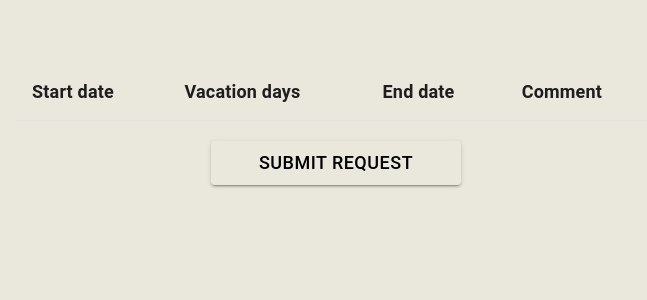
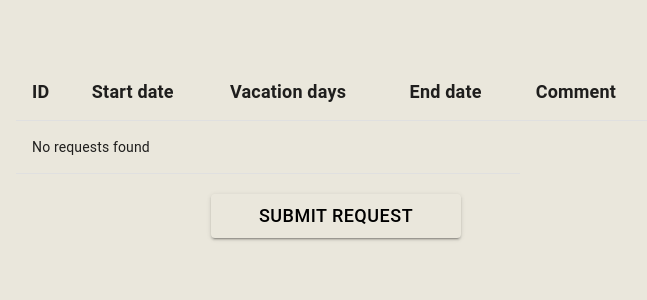
Before and after one commit to Mcclares/Vacation-Request, a React (Create React App) app: page / in a window 1280 px wide. Shown: the top 300 px of the page, without its empty margins (304-951 px from the left). Built offline with nearby package versions, Linux system fonts and the light colour scheme.

Commit message:
feat(api):  create function for getting requests from localStorage and implement this in VacationList

```diff
--- /dev/null
+++ b/src/api/getRequests.js
@@ -0,0 +1,5 @@
+
+export default function getRequests() {
+    const requests = JSON.parse(localStorage.getItem('vacationRequests')) || [];
+    return requests;
+}
--- a/src/components/VacationList/VacationList.js
+++ b/src/components/VacationList/VacationList.js
@@ -1,14 +1,21 @@
 import {Table, TableHead, TableCell, TableBody} from "@mui/material";
 import {TableRow} from "@mui/material";
-import React, {useState} from "react";
+import React, {useEffect, useState} from "react";
 import {tableHeader} from "./VacationListStyles";
+import getRequests from "../../api/getRequests";
 export default function VacationList() {
-    const[requests, setRequests] = useState([])
+    const[requests, setRequests] = useState([]);
+
+    useEffect(() => {
+        const storedRequests = getRequests();
+        setRequests(storedRequests);
+    },[])
 
     return(
         <Table>
             <TableHead >
                 <TableRow>
+                    <TableCell style={tableHeader}>ID</TableCell>
                     <TableCell style={tableHeader}>Start date</TableCell>
                     <TableCell style={tableHeader}>Vacation days</TableCell>
                     <TableCell style={tableHeader}>End date</TableCell>
@@ -16,14 +23,21 @@ export default function VacationList() {
                 </TableRow>
             </TableHead>
             <TableBody>
-                {requests.map((request) => (
-                    <TableRow key={request.id}>
-                        <TableCell>{request.startDate}</TableCell>
-                        <TableCell>{request.vacDays}</TableCell>
-                        <TableCell>{request.endDate}</TableCell>
-                        <TableCell>{request.comment}</TableCell>
+                {requests.length > 0 ? (
+                    requests.map((request) => (
+                        <TableRow key={request.id}>
+                            <TableCell>{request.id}</TableCell>
+                            <TableCell>{request.startDate}</TableCell>
+                            <TableCell>{request.vacationDays}</TableCell>
+                            <TableCell>{request.endDate}</TableCell>
+                            <TableCell>{request.comment}</TableCell>
+                        </TableRow>
+                    ))
+                ) : (
+                    <TableRow>
+                        <TableCell colSpan="4">No requests found</TableCell>
                     </TableRow>
-                    ))}
+                )}
             </TableBody>
         </Table>)
 }
```
